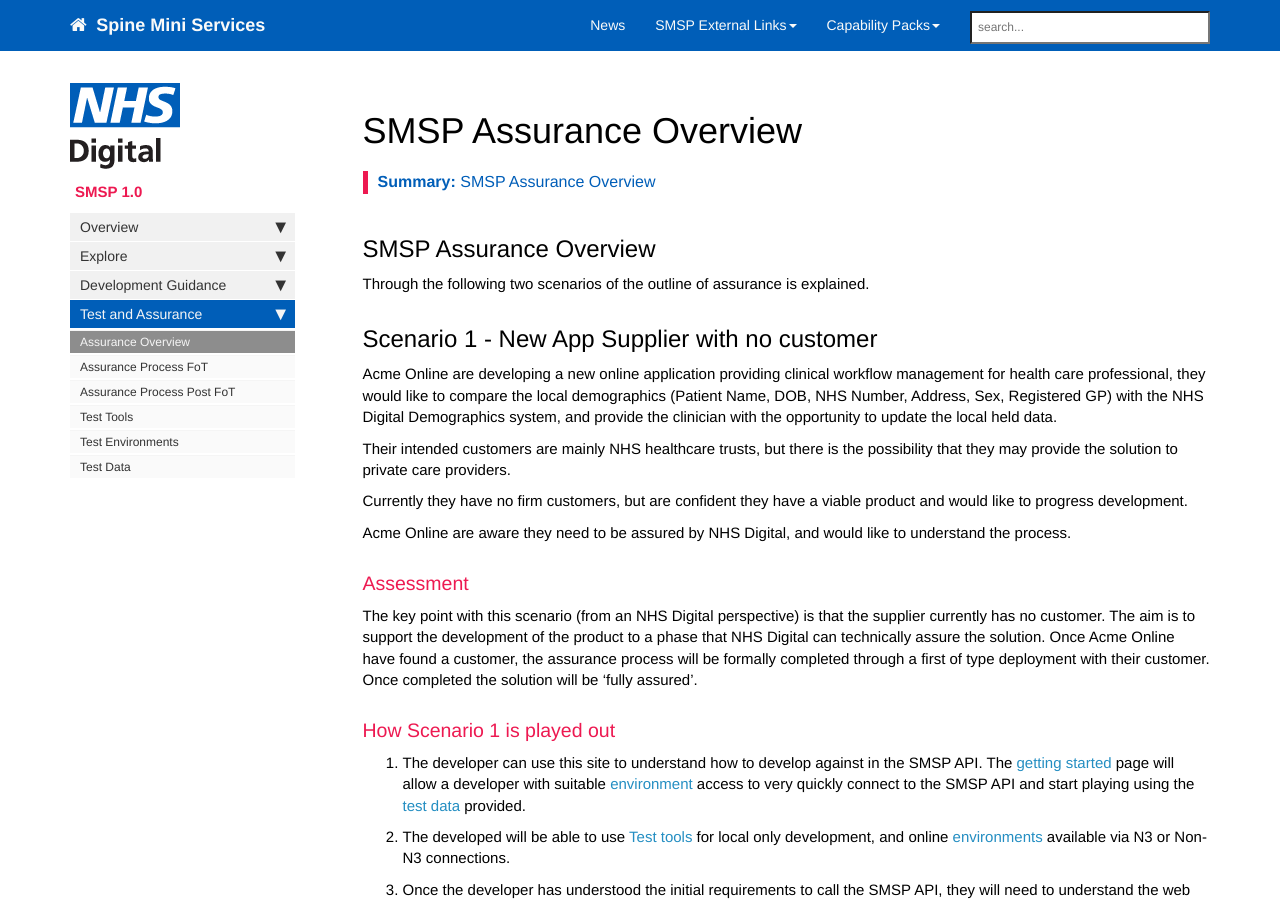
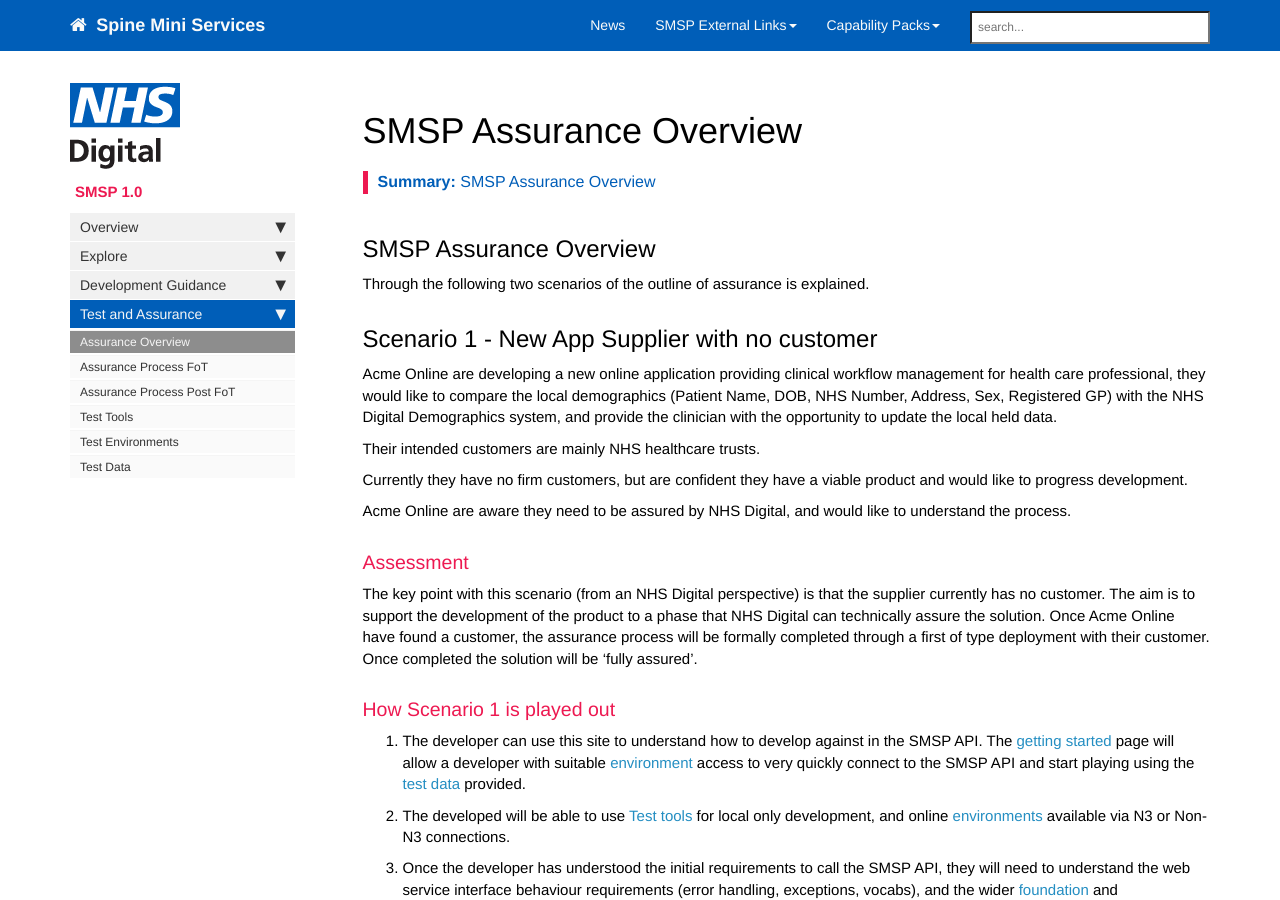
Before and after one commit to dobsonrd/smsp, a Jekyll site: the page built from pages/smsp/smsp_assurance_overview.md, in a window 1280 px wide and 900 px high. Built offline with Jekyll 4.4.1, drawn with Linux system fonts in a browser that asks for light colours; nearby versions of some CDN libraries; comment, search, counter and statistics services are not loaded.

Commit message:
Update smsp_assurance_overview.md

```diff
--- a/pages/smsp/smsp_assurance_overview.md
+++ b/pages/smsp/smsp_assurance_overview.md
@@ -15,7 +15,7 @@ Through the following two scenarios of the outline of assurance is explained.
 ## Scenario 1 - New App Supplier with no customer
 Acme Online are developing a new online application providing clinical workflow management for health care professional, they would like to compare the local demographics (Patient Name, DOB, NHS Number, Address, Sex, Registered GP) with the NHS Digital Demographics system, and provide the clinician with the opportunity to update the local held data.
 
-Their intended customers are mainly NHS healthcare trusts, but there is the possibility that they may provide the solution to private care providers.
+Their intended customers are mainly NHS healthcare trusts.
 
 Currently they have no firm customers, but are confident they have a viable product and would like to progress development.
 
```
